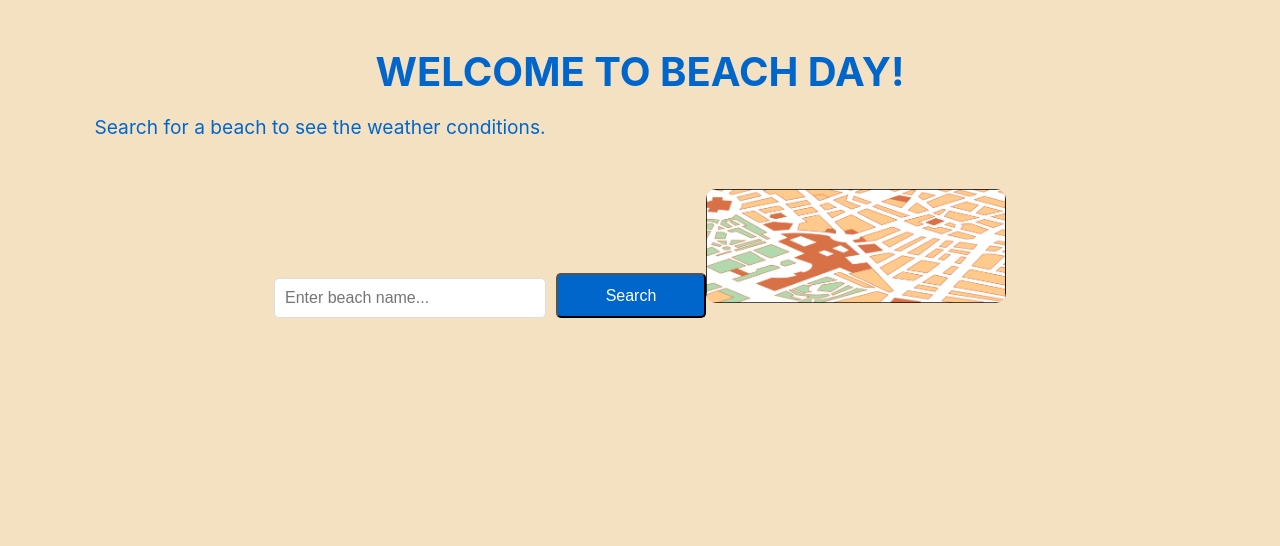
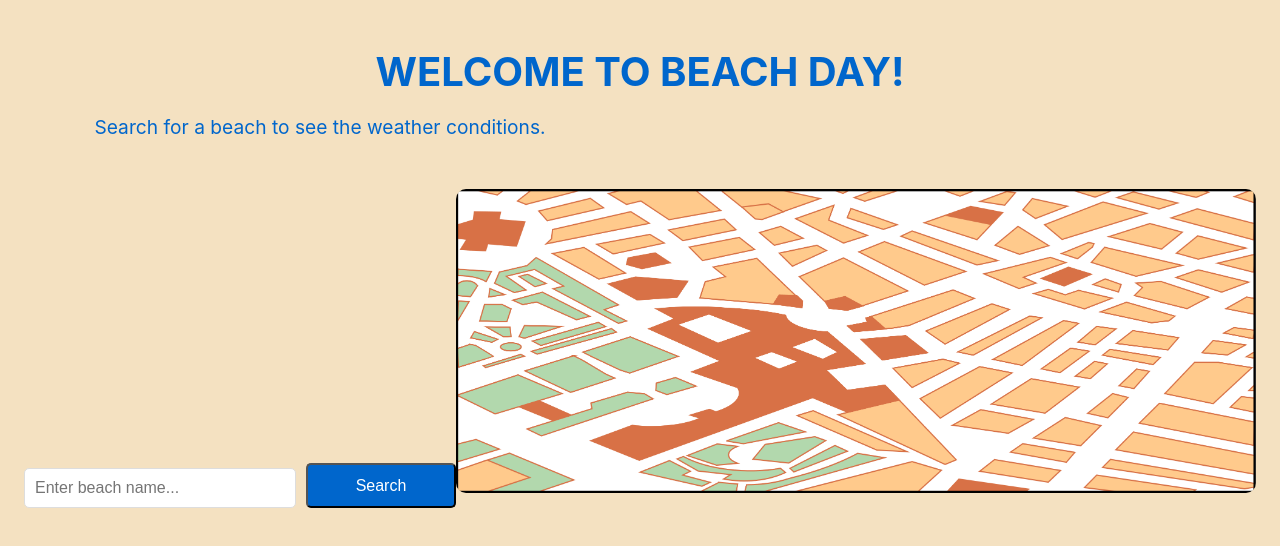
Before and after one commit to WilliamSmithWLS/Empty, a React (Create React App) app in the folder BeachDay-auth/client/: page /beach-info in a window 1280 px wide. Shown: the top 546 px of the page. Built offline with nearby package versions, Linux system fonts and the light colour scheme; sample sign-in values are in the browser's storage.

Commit message:
Update BeachInfo.css

```diff
--- a/BeachDay-auth/client/src/BeachInfo.css
+++ b/BeachDay-auth/client/src/BeachInfo.css
@@ -55,7 +55,8 @@ button:hover {
 }
 
 .beach-image {
-  width: 300px;
+  width: 80%;  /* Makes the image scale responsively */
+  max-width: 800px; /* Prevents the image from getting too large */
   height: auto;
   margin-top: 20px;
   border-radius: 10px;
```
